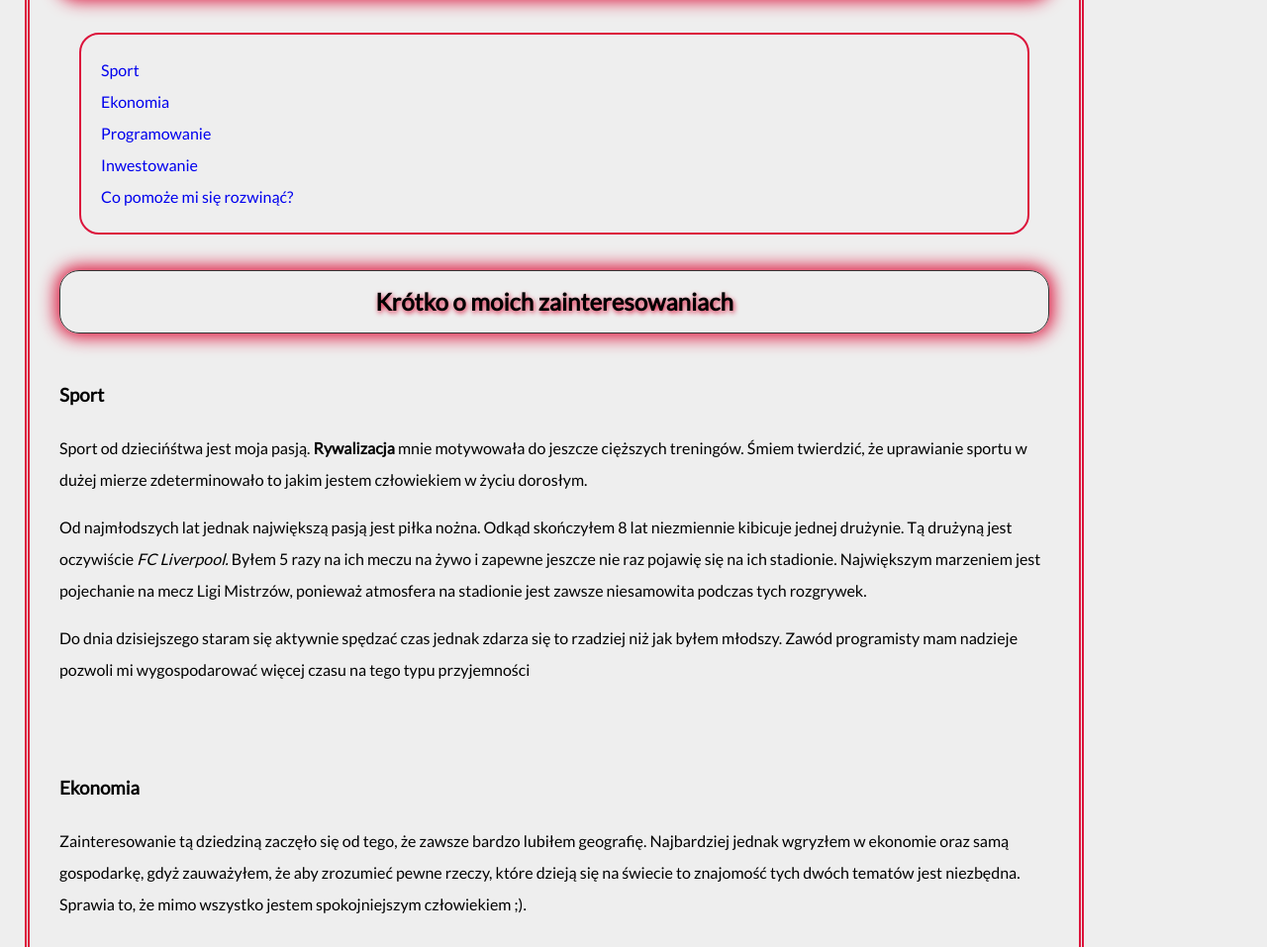
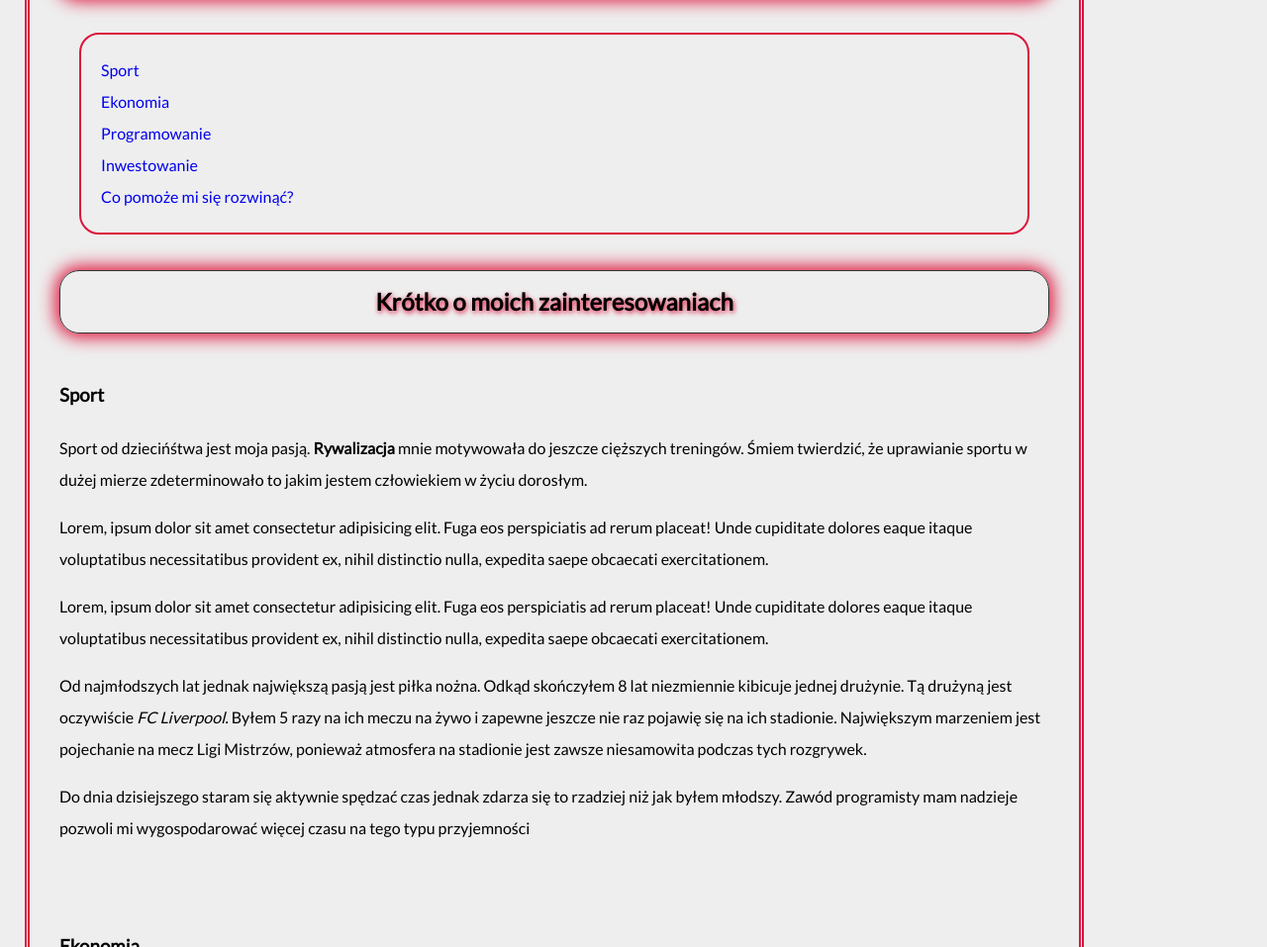
Before and after one commit to sanchez2337/homepage, a plain HTML site: page index.html in a window 1280 px wide. Shown: the part 143-1100 px from the top of the page at 99% size. Drawn offline with nearby package versions, Linux system fonts and the light colour scheme.

Commit message:
added new test paragraph

```diff
--- a/index.html
+++ b/index.html
@@ -51,6 +51,12 @@
                 treningów. Śmiem twierdzić, że uprawianie sportu w dużej mierze zdeterminowało to jakim jestem
                 człowiekiem w życiu dorosłym.
 
+            </p>
+            <p>
+                Lorem, ipsum dolor sit amet consectetur adipisicing elit. Fuga eos perspiciatis ad rerum placeat! Unde cupiditate dolores eaque itaque voluptatibus necessitatibus provident ex, nihil distinctio nulla, expedita saepe obcaecati exercitationem.
+            </p>
+            <p>
+                Lorem, ipsum dolor sit amet consectetur adipisicing elit. Fuga eos perspiciatis ad rerum placeat! Unde cupiditate dolores eaque itaque voluptatibus necessitatibus provident ex, nihil distinctio nulla, expedita saepe obcaecati exercitationem.
             </p>
             <p>Od najmłodszych lat jednak największą pasją jest piłka nożna. Odkąd skończyłem 8 lat niezmiennie
                 kibicuje
```
